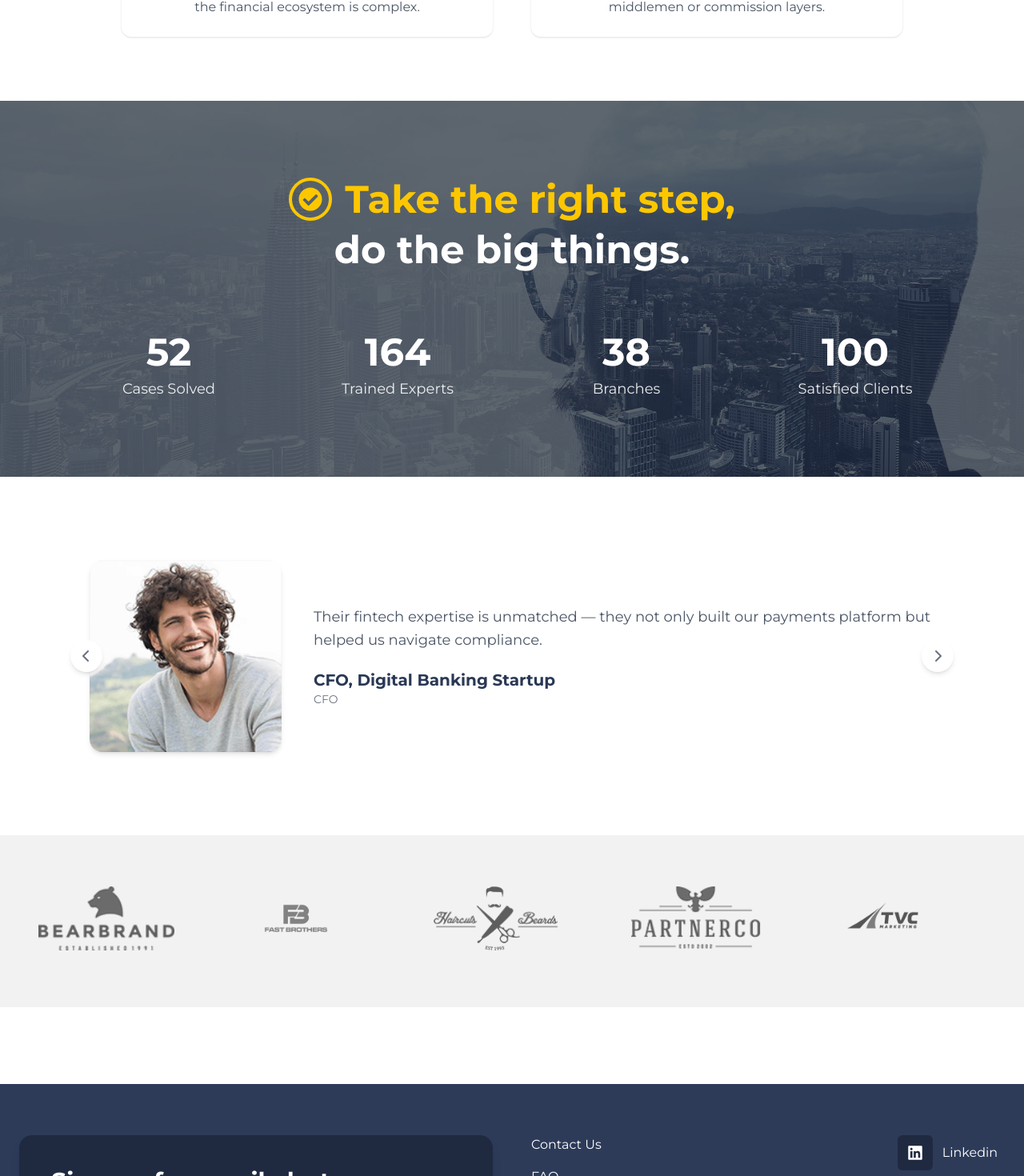
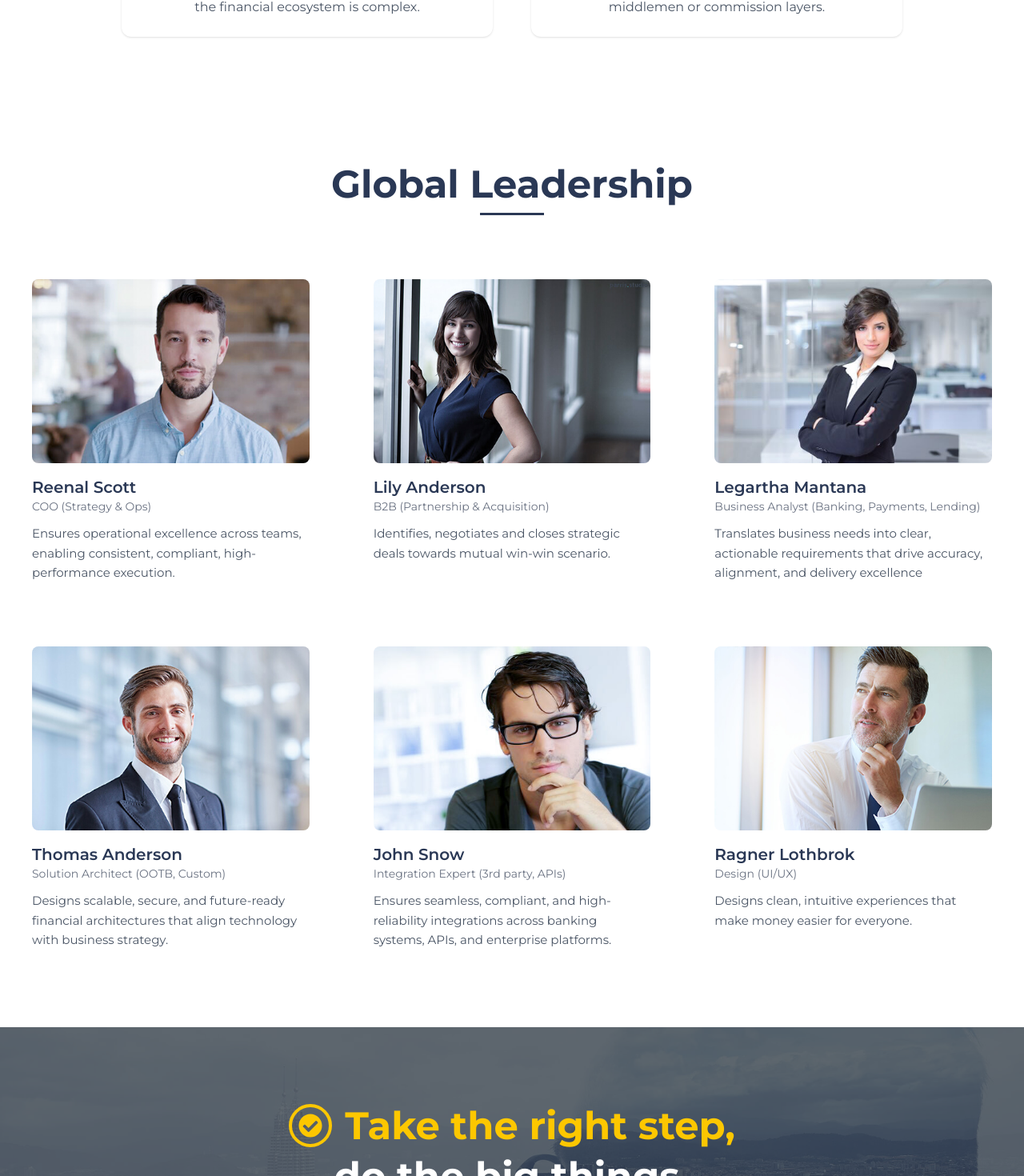
Before and after one commit to devilra/Raai2k, a React (Vite) app in the folder frontent/: page / in a window 1280 px wide. Shown: the part 8374-9844 px from the top of the page at 80% size. Built offline with nearby package versions, Linux system fonts and the light colour scheme.

Commit message:
update ui

```diff
--- a/frontent/src/About/LeadershipSection.jsx
+++ b/frontent/src/Components/LeadershipSection.jsx
@@ -3,39 +3,40 @@ import React from "react";
 const leaders = [
   {
     name: "Reenal Scott",
-    role: "Chief Executive Officer",
+    role: "COO (Strategy & Ops)",
     img: "/about/r.jpg",
-    desc: "Reenal leads Raai2K with a mission to help startups build fast, scale smart, and adopt modern technology without complexity or heavy cost.",
+    desc: "Ensures operational excellence across teams, enabling consistent, compliant, high-performance execution.",
   },
   {
     name: "Lily Anderson",
-    role: "Head of Operations",
+    role: "B2B (Partnership & Acquisition)",
     img: "/about/l.jpg",
-    desc: "Lily ensures projects at Raai2K run smoothly by managing delivery, quality, and client operations across global time zones.",
+    desc: " Identifies, negotiates and closes strategic deals towards mutual win-win scenario.",
+  },
+  {
+    name: "Legartha Mantana",
+    role: "Business Analyst (Banking, Payments, Lending)",
+    img: "/about/le.jpg",
+    desc: "Translates business needs into clear, actionable requirements that drive accuracy, alignment, and delivery excellence",
   },
   {
     name: "Thomas Anderson",
-    role: "Chief Technology Officer",
+    role: "Solution Architect (OOTB, Custom)",
     img: "/about/t.jpg",
-    desc: "Thomas drives Raai2K’s technical vision—specializing in cloud, AI automation, and scalable architectures for fast-growing startups.",
+    desc: "Designs scalable, secure, and future-ready financial architectures that align technology with business strategy.",
   },
-  {
-    name: "Legartha Mantana",
-    role: "Head of Strategy & Branding",
-    img: "/about/le.jpg",
-    desc: "Legartha helps brands craft strong digital identities, ensuring each startup we support stands out with clarity and purpose.",
-  },
+
   {
     name: "John Snow",
-    role: "Lead Solutions Architect",
+    role: "Integration Expert (3rd party, APIs)",
     img: "/about/j.jpg",
-    desc: "John builds scalable technical solutions, guiding founders on infrastructure, product planning, and long-term technology strategy.",
+    desc: "Ensures seamless, compliant, and high-reliability integrations across banking systems, APIs, and enterprise platforms.",
   },
   {
     name: "Ragner Lothbrok",
-    role: "VP of Engineering",
+    role: "Design (UI/UX)",
     img: "/about/ra.jpg",
-    desc: "Ragner leads engineering teams at Raai2K, ensuring every product we build is reliable, high-performance, and future-ready.",
+    desc: "Designs clean, intuitive experiences that make money easier for everyone.",
   },
 ];
 
@@ -43,7 +44,7 @@ const LeadershipSection = () => {
   return (
     <section className="py-20 bg-white">
       {/* Title */}
-      <h2 className="text-3xl md:text-4xl font-bold text-center text-[#2A3855]">
+      <h2 className="text-4xl md:text-5xl font-bold text-center text-[#2A3855]">
         Global Leadership
       </h2>
       <div className="w-20 h-[3px] bg-[#2A3855] mx-auto mt-3 mb-16"></div>
--- a/frontent/src/Home/GlobalLeadership.jsx
+++ b/frontent/src/Home/GlobalLeadership.jsx
@@ -25,7 +25,7 @@ export default function GlobalLeadership() {
       {/* TITLE */}
       <div className="text-center mb-16">
         <h2 className="text-4xl md:text-5xl font-bold text-[#2A3855]">
-          Global Leadership
+          Leadership
         </h2>
 
         <div className="flex justify-center items-center gap-2 mt-3">
--- a/frontent/src/Home/Home.jsx
+++ b/frontent/src/Home/Home.jsx
@@ -11,6 +11,7 @@ import PlatformSection from "../Components/PlatformSection";
 import PartnersComponent from "../Components/PartnersComponent";
 import StatsSection from "../About/StatsSection";
 import ClientTestimonials from "../Components/ClientTestimonials";
+import LeadershipSection from "../Components/LeadershipSection";
 
 const Home = () => {
   return (
@@ -25,6 +26,7 @@ const Home = () => {
       <ThingsYouGet />
       <ContactRequest />
       <GlobalLeadership />
+      <LeadershipSection />
       <StatsSection />
       <ClientTestimonials />
       <PartnersComponent />
```
